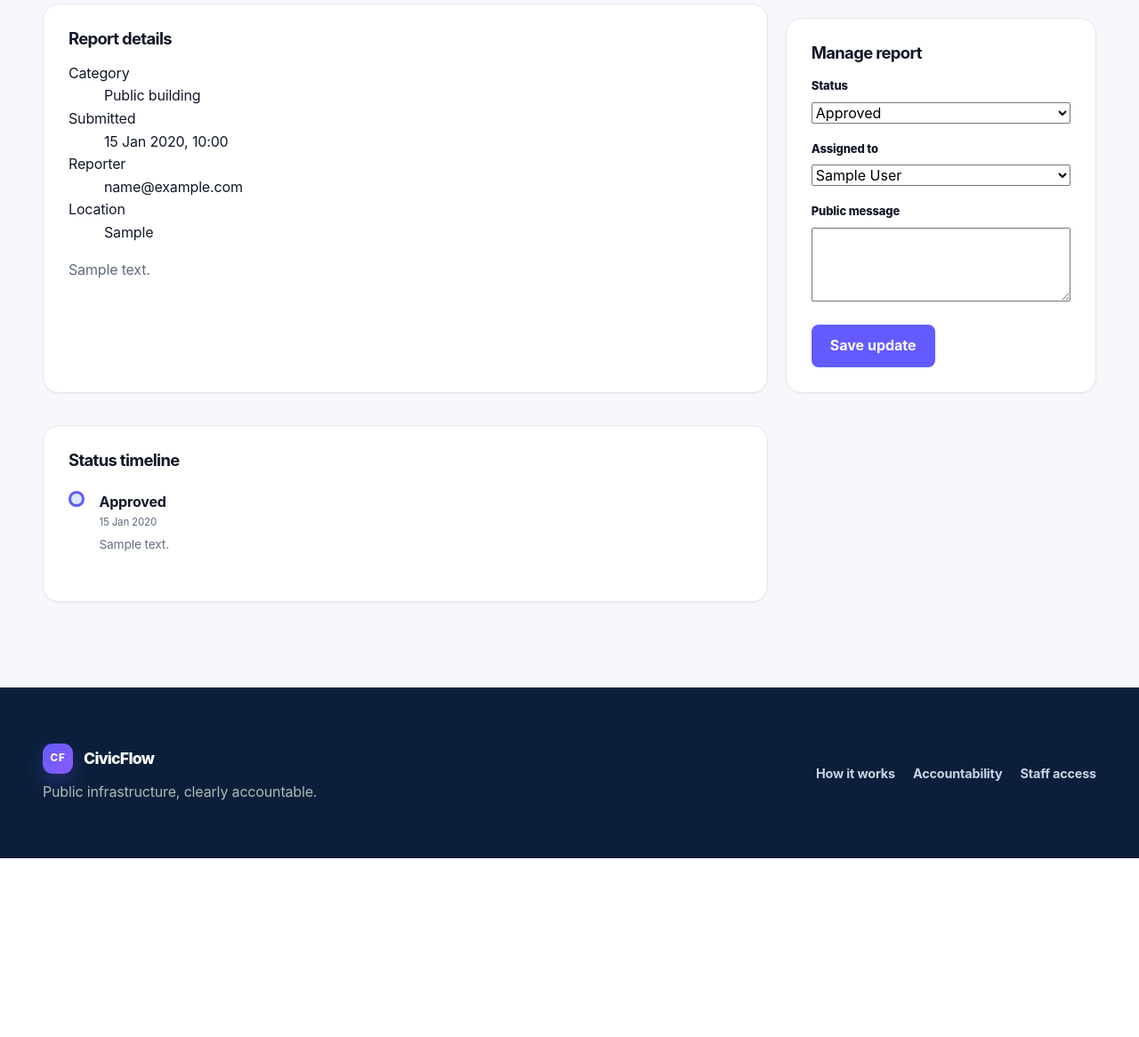
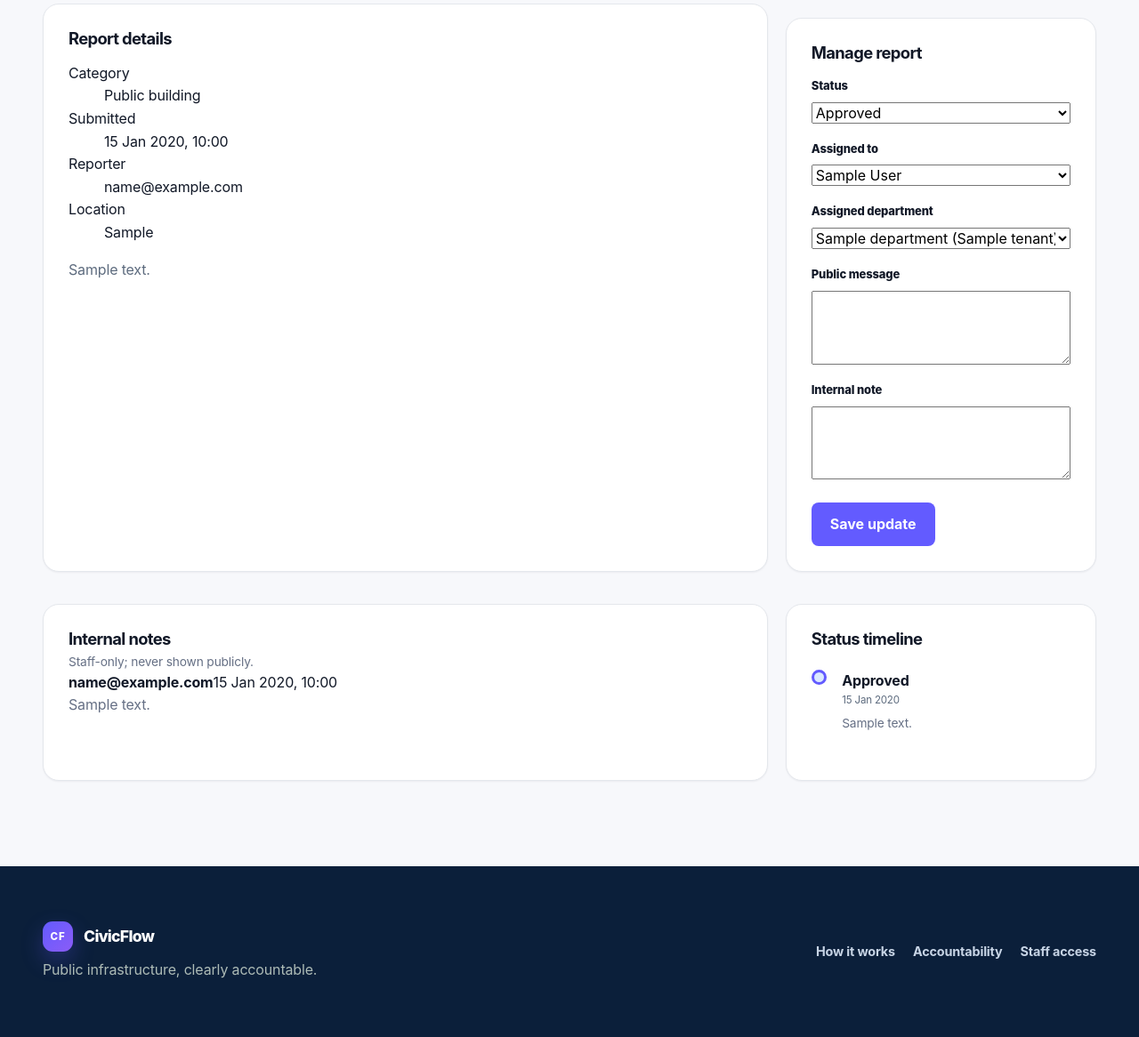
Before and after one commit to AdeelMalik22/CivicFlow, a Django app: page /reports/1/ in a window 1280 px wide. Shown: the part 395-1561 px from the top of the page at 89% size. Before the commit the page ends 1360 px from the top, so only its background shows below. Run offline with Django 5.2, Linux system fonts and the light colour scheme; a user stored in the database is signed in; tables that the repository leaves empty hold one stand-in row (values such as "Sample post"); parts of the project's set-up code (start-up, migrations or seed data) failed here and were passed over.

Commit message:
internal notes or department assignment.

```diff
--- a/apps/issues/forms.py
+++ b/apps/issues/forms.py
@@ -4,6 +4,7 @@ from django.core.exceptions import ValidationError
 import re
 
 from apps.tenants.models import ServiceArea
+from apps.tenants.models import Department
 
 from .models import Issue
 
@@ -121,11 +122,14 @@ class IssueReportForm(forms.ModelForm):
 class StaffIssueUpdateForm(forms.Form):
     status = forms.ChoiceField(choices=Issue.Status.choices)
     assigned_to = forms.ModelChoiceField(queryset=None, required=False, empty_label="Unassigned")
+    assigned_department = forms.ModelChoiceField(queryset=None, required=False, empty_label="No department")
     public_message = forms.CharField(required=False, max_length=500, widget=forms.Textarea(attrs={"rows": 3}))
+    internal_note = forms.CharField(required=False, max_length=2000, widget=forms.Textarea(attrs={"rows": 3}))
 
-    def __init__(self, *args, staff_queryset=None, **kwargs):
+    def __init__(self, *args, staff_queryset=None, department_queryset=None, **kwargs):
         super().__init__(*args, **kwargs)
         self.fields["assigned_to"].queryset = staff_queryset if staff_queryset is not None else self.fields["assigned_to"].queryset.none()
+        self.fields["assigned_department"].queryset = department_queryset if department_queryset is not None else Department.objects.none()
 
 
 class PublicTrackingForm(forms.Form):
--- a/apps/issues/models.py
+++ b/apps/issues/models.py
@@ -9,7 +9,7 @@ from django.core.validators import validate_email
 from django.db import models
 from django.utils import timezone
 
-from apps.tenants.models import ServiceArea, Tenant
+from apps.tenants.models import Department, ServiceArea, Tenant
 
 
 class Issue(models.Model):
@@ -50,6 +50,13 @@ class Issue(models.Model):
     )
     assigned_to = models.ForeignKey(
         settings.AUTH_USER_MODEL,
+        null=True,
+        blank=True,
+        on_delete=models.SET_NULL,
+        related_name="assigned_issues",
+    )
+    assigned_department = models.ForeignKey(
+        Department,
         null=True,
         blank=True,
         on_delete=models.SET_NULL,
@@ -126,6 +133,16 @@ class IssueStatusEvent(models.Model):
         return f"{self.issue.reference}: {self.get_status_display()}"
 
 
+class IssueInternalNote(models.Model):
+    issue = models.ForeignKey(Issue, on_delete=models.CASCADE, related_name="internal_notes")
+    author = models.ForeignKey(settings.AUTH_USER_MODEL, on_delete=models.PROTECT, related_name="issue_internal_notes")
+    body = models.TextField(max_length=2000)
+    created_at = models.DateTimeField(default=timezone.now)
+
+    class Meta:
+        ordering = ("-created_at",)
+
+
 def create_tracking_token() -> str:
     return secrets.token_urlsafe(24)
 
--- a/apps/issues/views.py
+++ b/apps/issues/views.py
@@ -3,10 +3,10 @@ from django.http import Http404
 from django.shortcuts import get_object_or_404, redirect
 from django.urls import reverse
 from django.views.generic import DetailView, FormView, ListView, TemplateView
-from apps.tenants.models import ServiceArea
+from apps.tenants.models import Department, ServiceArea
 
 from .forms import IssueReportForm, PublicTrackingForm, StaffIssueUpdateForm
-from .models import Issue, IssueStatusEvent
+from .models import Issue, IssueInternalNote, IssueStatusEvent
 from .services import submit_issue
 
 
@@ -169,8 +169,8 @@ class IssueOperationsDetailView(LoginRequiredMixin, DetailView):
     model = Issue
 
     def get_queryset(self):
-        queryset = Issue.objects.select_related("service_area", "tenant", "reporter").prefetch_related(
-            "status_events", "attachments"
+        queryset = Issue.objects.select_related("service_area", "tenant", "reporter", "assigned_to", "assigned_department").prefetch_related(
+            "status_events", "attachments", "internal_notes__author"
         )
         tenant = getattr(self.request, "tenant", None)
         return queryset.filter(tenant=tenant) if tenant else queryset.none()
@@ -179,22 +179,29 @@ class IssueOperationsDetailView(LoginRequiredMixin, DetailView):
         from django.contrib.auth import get_user_model
         return get_user_model().objects.filter(is_active=True, is_staff=True).order_by("email")
 
+    def get_department_queryset(self):
+        return Department.objects.filter(tenant=self.object.tenant, is_active=True).order_by("name")
+
     def get_context_data(self, **kwargs):
         context = super().get_context_data(**kwargs)
         context["update_form"] = StaffIssueUpdateForm(
-            initial={"status": self.object.status, "assigned_to": self.object.assigned_to_id},
+            initial={"status": self.object.status, "assigned_to": self.object.assigned_to_id, "assigned_department": self.object.assigned_department_id},
             staff_queryset=self.get_staff_queryset(),
+            department_queryset=self.get_department_queryset(),
         )
         return context
 
     def post(self, request, *args, **kwargs):
         self.object = self.get_object()
-        form = StaffIssueUpdateForm(request.POST, staff_queryset=self.get_staff_queryset())
+        form = StaffIssueUpdateForm(request.POST, staff_queryset=self.get_staff_queryset(), department_queryset=self.get_department_queryset())
         if form.is_valid():
             old_status = self.object.status
             self.object.status = form.cleaned_data["status"]
             self.object.assigned_to = form.cleaned_data["assigned_to"]
-            self.object.save(update_fields=["status", "assigned_to", "updated_at"])
+            self.object.assigned_department = form.cleaned_data["assigned_department"]
+            self.object.save(update_fields=["status", "assigned_to", "assigned_department", "updated_at"])
+            if note := form.cleaned_data["internal_note"].strip():
+                IssueInternalNote.objects.create(issue=self.object, author=request.user, body=note)
             message = form.cleaned_data["public_message"].strip()
             if message or old_status != self.object.status:
                 IssueStatusEvent.objects.create(
--- a/templates/issues/report_detail.html
+++ b/templates/issues/report_detail.html
@@ -6,6 +6,7 @@
   <div class="tracking-layout">
     <section class="tracking-card"><div class="tracking-card-heading"><h2>Report details</h2></div><dl><div><dt>Category</dt><dd>{{ issue.get_category_display }}</dd></div><div><dt>Submitted</dt><dd>{{ issue.created_at|date:"d M Y, H:i" }}</dd></div><div><dt>Reporter</dt><dd>{{ issue.reporter.email|default:"Anonymous citizen" }}</dd></div><div><dt>Location</dt><dd>{{ issue.location }}</dd></div></dl><p>{{ issue.description }}</p></section>
     <section class="tracking-card"><div class="tracking-card-heading"><h2>Manage report</h2></div><form method="post">{% csrf_token %}{% for field in update_form %}<div class="form-group"><label for="{{ field.id_for_label }}">{{ field.label }}</label>{{ field }}{% for error in field.errors %}<small class="help" style="color:var(--danger)">{{ error }}</small>{% endfor %}</div>{% endfor %}<button class="button button-primary" type="submit">Save update</button></form></section>
+    <section class="tracking-card"><div class="tracking-card-heading"><h2>Internal notes</h2><p>Staff-only; never shown publicly.</p></div>{% for note in issue.internal_notes.all %}<div class="internal-note"><strong>{{ note.author.email }}</strong><time>{{ note.created_at|date:"d M Y, H:i" }}</time><p>{{ note.body }}</p></div>{% empty %}<p class="muted">No internal notes yet.</p>{% endfor %}</section>
     <section class="tracking-card"><div class="tracking-card-heading"><h2>Status timeline</h2></div><ol class="issue-timeline">{% for event in issue.status_events.all %}<li class="{% if forloop.last %}is-current{% endif %}"><span class="timeline-marker"></span><div><strong>{{ event.get_status_display }}</strong><time>{{ event.created_at|date:"d M Y" }}</time><p>{{ event.public_message }}</p></div></li>{% empty %}<li>No status updates yet.</li>{% endfor %}</ol></section>
   </div>
 </div></section>
```
Also changed, not shown: apps/issues/admin.py (+10 -2 lines), apps/issues/migrations/0004_issue_assignment_and_internal_notes.py (added).
